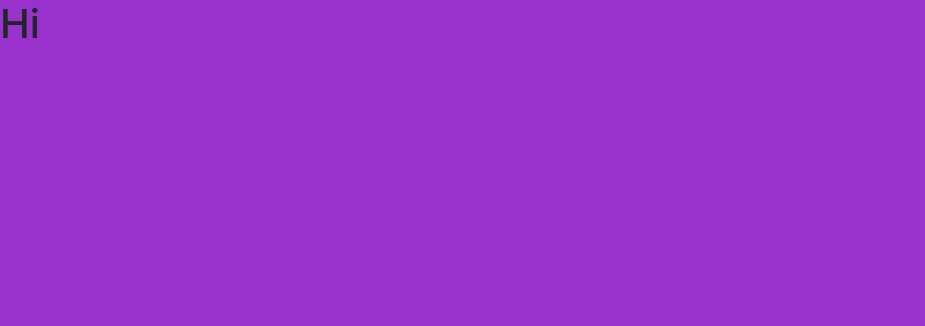
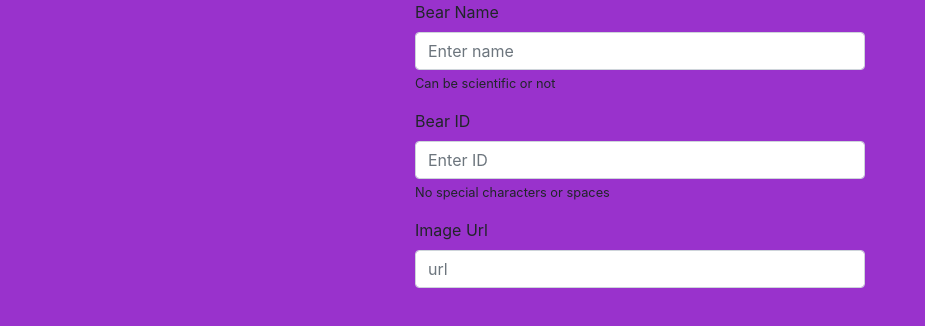
Before and after one commit to archeni/Bear-Watcher, a website built with webpack: page src/index.html in a window 1280 px wide. Shown: the whole page, without its empty margins (0-925 px from the left). Built offline with nearby package versions, Linux system fonts and the light colour scheme.

Commit message:
going to bed

```diff
--- a/src/index.html
+++ b/src/index.html
@@ -8,7 +8,26 @@
 </head>
 <body>
   <div id="pie">
-    <h1>Hi</h1>
+    <div id="mainInput" class="container" style="width: 30rem;">
+      <form>
+        <div class="form-group">
+          <label for="exampleInputEmail1">Bear Name</label>
+          <input type="text" class="form-control" id="inputName" aria-describedby="emailHelp" placeholder="Enter name">
+          <small class="form-text">Can be scientific or not</small>
+        </div>
+        <div class="form-group">
+          <label for="exampleInputEmail1">Bear ID</label>
+          <input type="text" class="form-control" id="inputId" aria-describedby="emailHelp" placeholder="Enter ID">
+          <small class="form-text">No special characters or spaces</small>
+        </div>
+        <div class="form-group">
+          <label for="exampleInputPassword1">Image Url</label>
+          <input type="url" class="form-control" id="inputPic" placeholder="url">
+        </div>
+    </div>
+    <div id="showInfo">
+
+    </div>
   </div>
 </body>
 </html>
```
